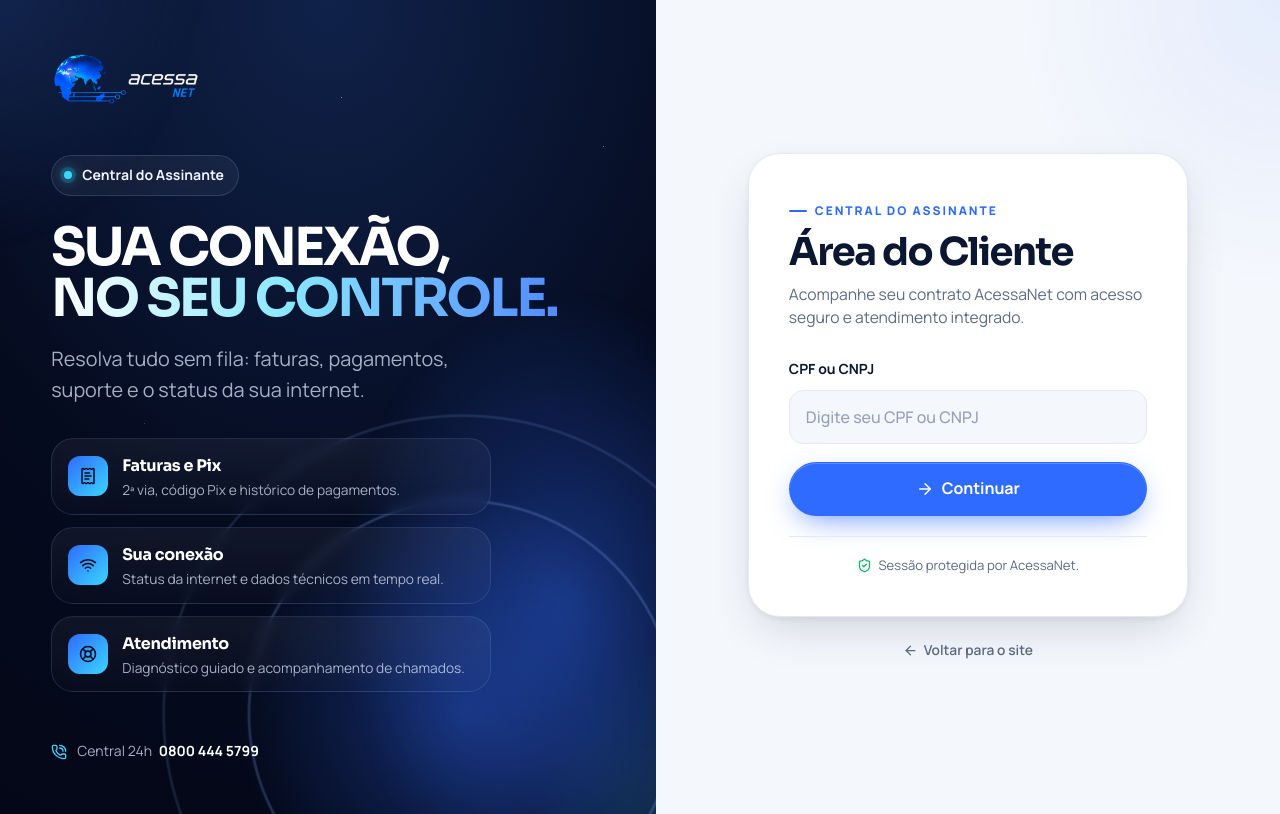
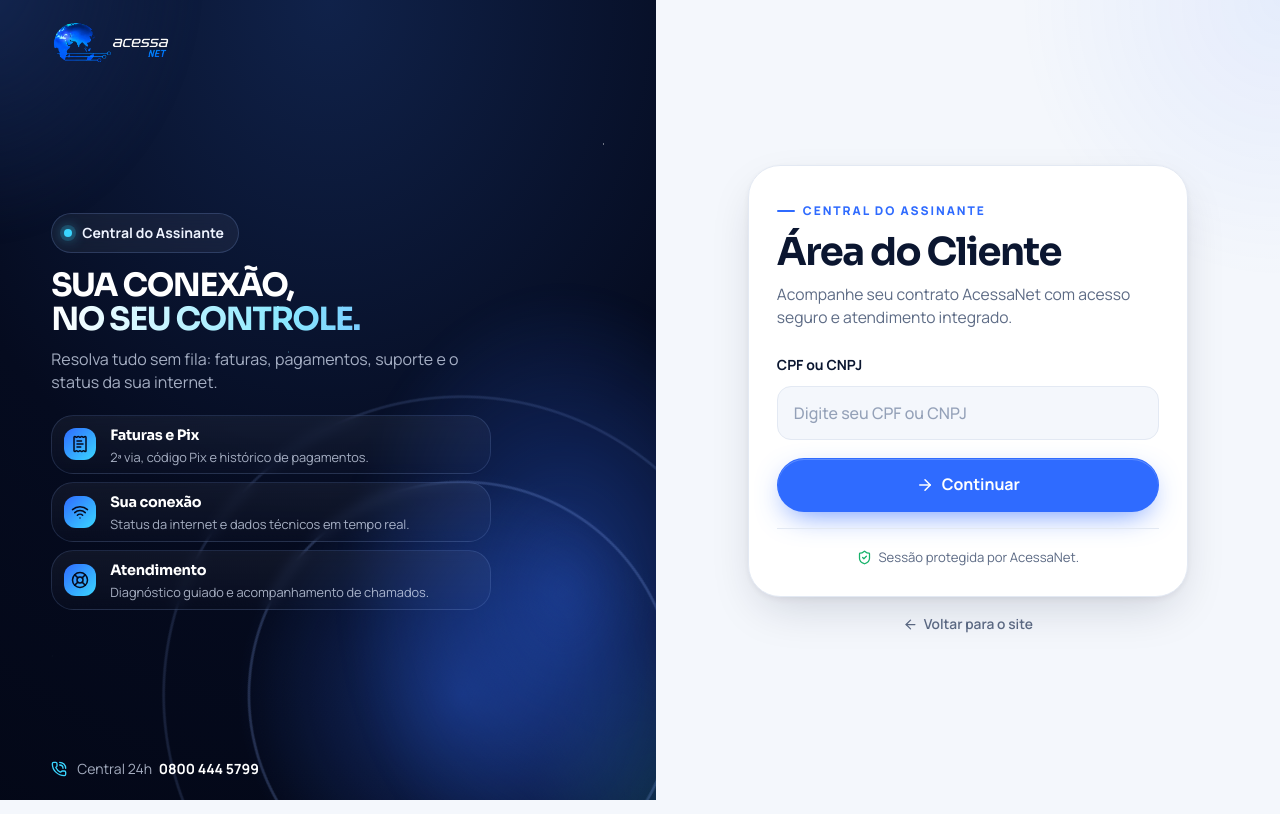
Before and after one commit to Olukasao/SiteAcessaNetV2, a React (Vite) app: page /cliente in a window 1280 px wide. Built offline with nearby package versions, Linux system fonts and the light colour scheme.

Commit message:
Ajusta altura do login da Central em telas menores

```diff
--- a/src/cliente/styles/cliente.lab.css
+++ b/src/cliente/styles/cliente.lab.css
@@ -1206,6 +1206,64 @@
   color: var(--blue-500);
 }
 
+/* A altura útil diminui com barras do navegador e escala do sistema.
+   Compacta o painel sem depender de reduzir o zoom nem ocultar conteúdo. */
+@media (min-width: 961px) and (max-height: 860px) {
+  .login-brand {
+    gap: 16px;
+    padding: 20px clamp(24px, 4vw, 56px);
+  }
+
+  .login-brand-logo img {
+    width: 120px;
+  }
+
+  .login-brand h2 {
+    margin-top: 16px;
+    font-size: clamp(1.8rem, 2.5vw, 2.5rem);
+    line-height: 1.05;
+  }
+
+  .login-brand-copy > p {
+    margin-top: 12px;
+    font-size: 1rem;
+    line-height: 1.45;
+  }
+
+  .login-brand-list {
+    gap: 8px;
+    margin-top: 20px;
+  }
+
+  .login-brand-list li {
+    padding: 8px 12px;
+  }
+
+  .login-brand-list li > span {
+    width: 32px;
+    height: 32px;
+  }
+
+  .login-brand-list strong {
+    font-size: 0.9rem;
+  }
+
+  .login-brand-list small {
+    font-size: 0.8rem;
+    line-height: 1.3;
+  }
+
+  .login-stage {
+    gap: 16px;
+    padding-block: 24px;
+  }
+
+  .login .login-card {
+    gap: 16px;
+    padding: 28px;
+  }
+}
+
 @media (max-width: 960px) {
   .login {
     grid-template-columns: 1fr;
```
